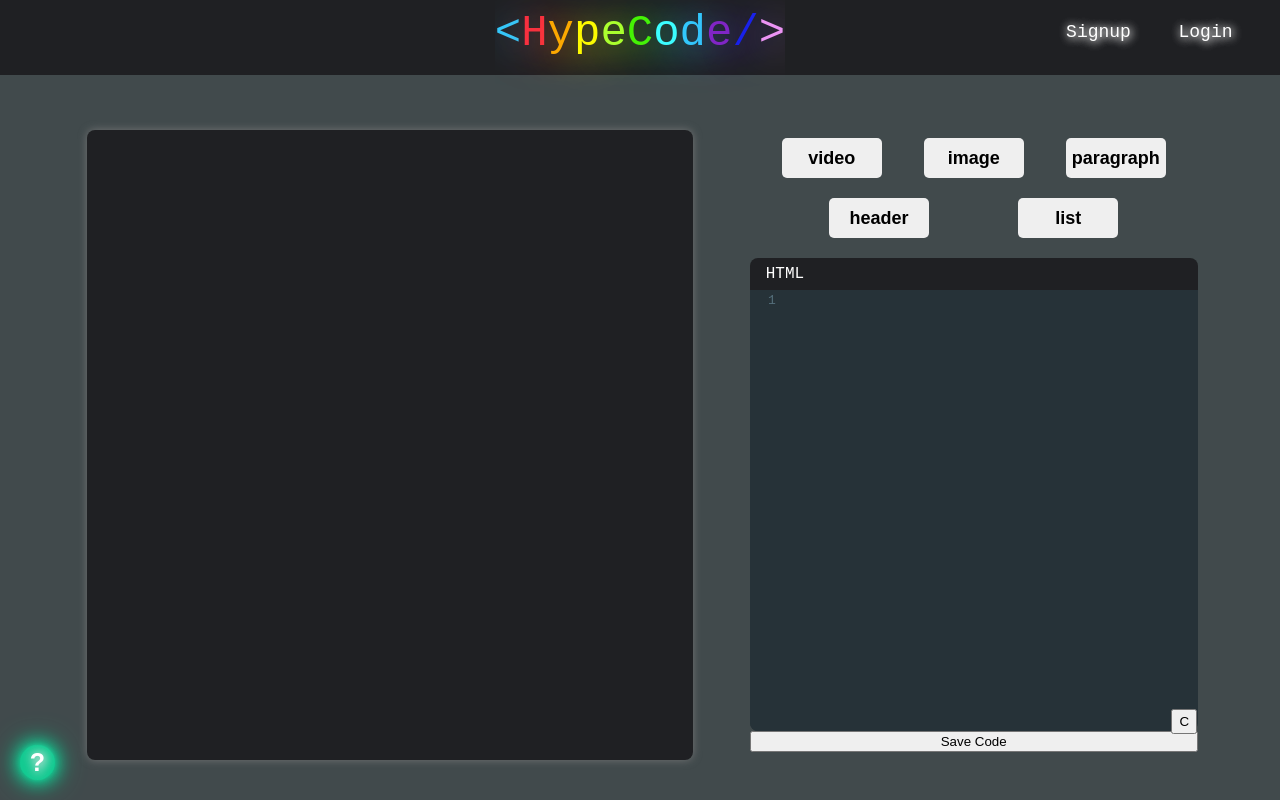
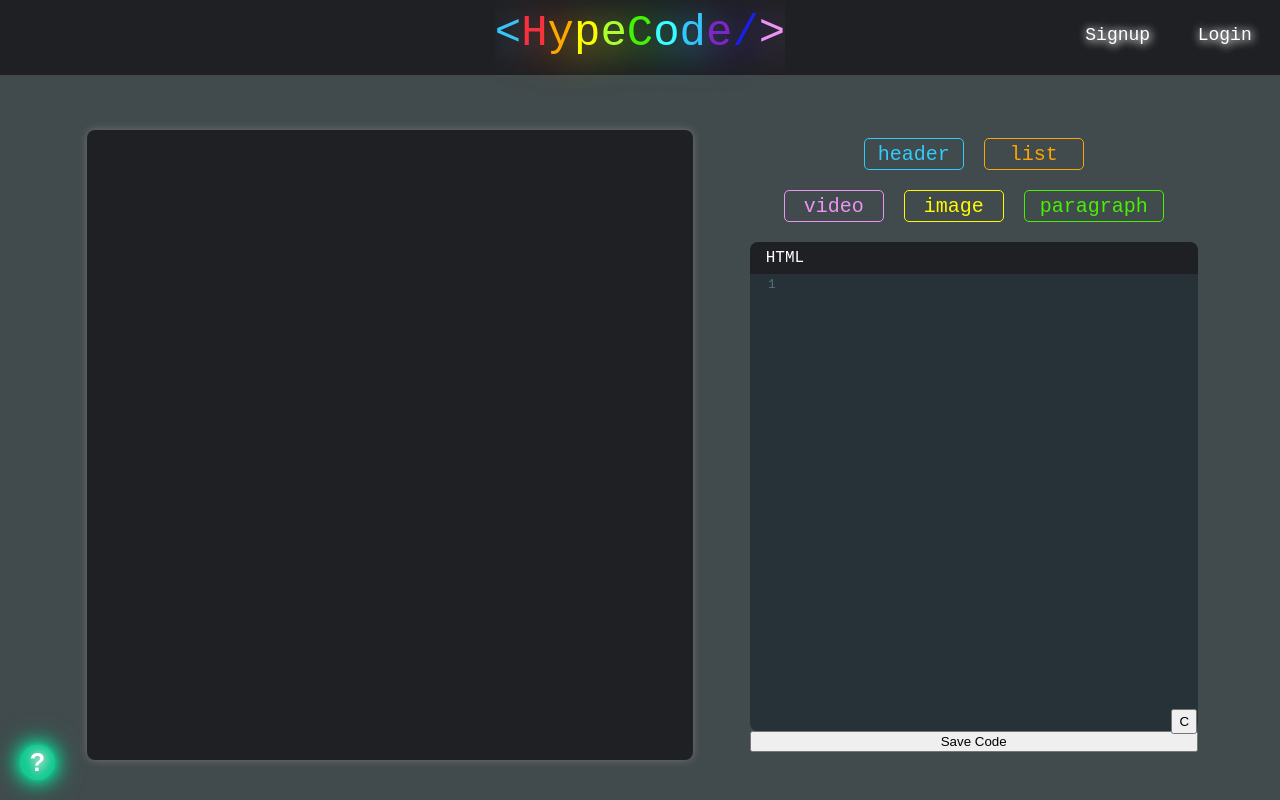
Before and after one commit to susanzea/HypeCode00, a React (Create React App) app in the folder frontend/: page / in a window 1280 px wide. Built offline with nearby package versions, Linux system fonts and the light colour scheme.

Commit message:
first level of tag buttons done

```diff
--- a/frontend/src/assets/style/menu.scss
+++ b/frontend/src/assets/style/menu.scss
@@ -74,6 +74,7 @@ $p3: #13ca91;
     overflow: hidden;
     color: white;
     text-shadow: 1px 1px 10px #fff, 1px 1px 10px #ccc;
+    padding-top: 11px;
     // box-shadow: 0 0 5px 3px $p3 ;
     // color: $p3;
     border-radius: 5px;
--- a/frontend/src/assets/style/navbar.scss
+++ b/frontend/src/assets/style/navbar.scss
@@ -20,7 +20,7 @@
     // position: fixed;
     // right: 5px;
     flex: 1;
-    margin-left: 80%;
+    margin-left: 83%;
     justify-content: center;
     display: flex;
     width: 100%;
--- a/frontend/src/assets/style/sessions.scss
+++ b/frontend/src/assets/style/sessions.scss
@@ -72,17 +72,17 @@ $p5: white;
 .submit-button {
     cursor: pointer;
     position: relative;
-    height: 10vh;
+    height: 50px;
     background: none;
     border: none;
     display: block;
-    padding: 15px 30px;
+    // padding: 15px 30px;
     // color: $p4;
     color: white;
-    font-size: 36px;
+    font-size: 26px;
     overflow: hidden;
     transition: .5s;
-    width: 75%;
+    width: 200px;
     align-self: center;
     border: 2px currentColor solid;
     margin-bottom: 44px;
--- a/frontend/src/assets/style/tag_buttons.scss
+++ b/frontend/src/assets/style/tag_buttons.scss
@@ -1,19 +1,29 @@
 #tag-buttons {
     display: flex;
-    flex-wrap: wrap;
-    justify-content: space-evenly;
+    flex-direction: column;
+    align-items: center;
     margin-bottom: 10px;
 }
 
+#tags-top-row, #tags-bottom-row {
+    display: flex;
+    flex-wrap: wrap;
+}
+
 .tag-button {
-    font-size: 18px;
-    font-weight: bold;
+    color: white;
+    font-weight: bolder;
+    font-size: 20px;
+    font-family: monospace;
+    // font-weight: ;
     border: none;
     border-radius: 5px;
     width: 100px;
-    height: 40px;
+    height: 32px;
     margin: 10px 10px;
 }
+
+
 
 .tag-form {
     border: 2px solid lightblue;
@@ -26,6 +36,83 @@
     border: 1px solid gray;
     border-radius: 3px;
 }
+
+
+
+
+
+
+#show-header-options {
+    font-weight: normal;
+    color: #31CBFD;
+    background-color: #414a4c;
+    border: 1px solid #31CBFD;
+}
+
+#show-list-options {
+    font-weight: normal;
+    color: #FBA602;
+    background-color: #414a4c;
+    border: 1px solid #FBA602;
+}
+
+#show-iframe-form {
+    font-weight: normal;
+    color: #ec94f4;
+    background-color: #414a4c;
+    border: 1px solid #ec94f4;
+}
+
+#show-image-form {
+    font-weight: normal;
+    color: #fffa00;
+    background-color: #414a4c;
+    border: 1px solid #fffa00;
+}
+
+#show-paragraph-form {
+    font-weight: normal;
+    width: 140px;
+    color: #46F200;
+    background-color: #414a4c;
+    border: 1px solid #46F200;
+}
+
+
+
+
+
+#show-header-options:hover {
+    color: #414a4c;
+    background-color: #31CBFD;
+}
+
+#show-list-options:hover {
+    color: #414a4c;
+    background-color: #FBA602;
+}
+
+#show-iframe-form:hover {
+    color: #595c5d;
+    background-color: #ec94f4;
+}
+
+#show-image-form:hover {
+    color: #414a4c;
+    background-color: #fffa00;
+}
+
+#show-paragraph-form:hover {
+    width: 140px;
+    color: #414a4c;
+    background-color: #46F200;
+}
+
+
+
+
+
+
 
 #video-form {
     display: none;
--- a/frontend/src/components/editor/App.js
+++ b/frontend/src/components/editor/App.js
@@ -38,6 +38,7 @@ function App() {
       colorize("<p>", "#46F200")
       colorize("<img", "#fffa00")
       colorize("<iframe>", "#ec94f4")
+      colorize("<video>", "#ec94f4")
       colorize("</h1>", "#31CBFD")
       colorize("</h2>", "#31CBFD")
       colorize("</h3>", "#31CBFD")
@@ -47,6 +48,7 @@ function App() {
       colorize("</p>", "#46F200")
       colorize(" >", "#fffa00")
       colorize("</iframe>", "#ec94f4")
+      colorize("</video>", "#ec94f4")
     }, 50)
   })
 
--- a/frontend/src/components/editor/Editor.js
+++ b/frontend/src/components/editor/Editor.js
@@ -99,7 +99,7 @@ class Editor extends React.Component {
             line: cursor.line,
             ch: line.length// set the character position to the end of the line
         }
-        doc.replaceRange(`<iframe width="504" height="378" src="https://www.youtube.com/embed/${content}"></iframe>\n`, pos); // adds a new line
+        doc.replaceRange(`<video>\n   <iframe width="504" height="378" src="https://www.youtube.com/embed/${content}"></iframe>\n</video>\n`, pos); // adds a new line
         e.target.childNodes[1].innerText = ""
     }
 
@@ -184,7 +184,7 @@ class Editor extends React.Component {
             line: cursor.line,
             ch: line.length// set the character position to the end of the line
         }
-        doc.replaceRange(`<ol>\n<li>${content}</li>\n</ol>\n`, pos); // adds a new line
+        doc.replaceRange(`<ol>\n   <li>${content}</li>\n</ol>\n`, pos); // adds a new line
         e.target.childNodes[1].innerText = ""
     }
 
@@ -198,7 +198,7 @@ class Editor extends React.Component {
             line: cursor.line,
             ch: line.length// set the character position to the end of the line
         }
-        doc.replaceRange(`<ul>\n<li>${content}</li>\n</ul>\n`, pos); // adds a new line
+        doc.replaceRange(`<ul>\n   <li>${content}</li>\n</ul>\n`, pos); // adds a new line
         e.target.childNodes[1].innerText = ""
     }
 
@@ -311,33 +311,9 @@ class Editor extends React.Component {
         return (
         <div className="editor-container">
             <div id="tag-buttons">
-                <div className="add-tag" id="iframe">
-                    <button onClick={this.toggleIframe} className='tag-button' id="show-iframe-form">video</button>
-                    <form onSubmit={this.appendIframe} className='tag-form' id="video-form">
-                        {iframeOpen}<span contentEditable="true" className="tag-input" id="image-input" placeholder='insert video link...'></span>{iframeClose}
-                        <button type="submit" id="add-iframe">add tag</button>
-                        <button onClick={this.toggleIframe} id="hide-iframe-form">x</button>
-                    </form>
-                </div>
 
-                <div className="add-tag" id="image">
-                    <button onClick={this.toggleImage} className='tag-button' id="show-image-form">image</button>
-                    <form onSubmit={this.appendImage} className='tag-form' id="image-form">
-                        {imageOpen}<span contentEditable="true" className="tag-input" id="image-input" placeholder='insert image link...'></span>{imageClose}
-                        <button type="submit">add tag</button>
-                        <button onClick={this.toggleImage} id="hide-image-form">x</button>
-                    </form>
-                </div>
 
-                <div className="add-tag" id="paragraph">
-                    <button onClick={this.toggleParagraph} className='tag-button' id="show-paragraph-form">paragraph</button>
-                    <form onSubmit={this.appendParagraph} className='tag-form' id="paragraph-form">
-                        {paragraphOpen}<span contentEditable="true" className="tag-input" id="paragraph-input" placeholder='insert paragraph link...'></span>{paragraphClose}
-                        <button type="submit">add tag</button>
-                        <button onClick={this.toggleParagraph} id="hide-paragraph-form">x</button>
-                    </form>
-                </div>
-
+                <div id="tags-top-row">
                     <div id="headers">
                         <button onClick={this.toggleHeader} className='tag-button' id="show-header-options">header</button>
 
@@ -389,8 +365,37 @@ class Editor extends React.Component {
                                 <button onClick={this.toggleList} id="hide-unorderedList-form">x</button>
                             </form>
                         </div>
+                    </div>
+                </div>
 
 
+                <div id="tags-bottom-row">
+                    <div className="add-tag" id="iframe">
+                        <button onClick={this.toggleIframe} className='tag-button' id="show-iframe-form">video</button>
+                        <form onSubmit={this.appendIframe} className='tag-form' id="video-form">
+                            {iframeOpen}<span contentEditable="true" className="tag-input" id="image-input" placeholder='insert video link...'></span>{iframeClose}
+                            <button type="submit" id="add-iframe">add tag</button>
+                            <button onClick={this.toggleIframe} id="hide-iframe-form">x</button>
+                        </form>
+                    </div>
+
+                    <div className="add-tag" id="image">
+                        <button onClick={this.toggleImage} className='tag-button' id="show-image-form">image</button>
+                        <form onSubmit={this.appendImage} className='tag-form' id="image-form">
+                            {imageOpen}<span contentEditable="true" className="tag-input" id="image-input" placeholder='insert image link...'></span>{imageClose}
+                            <button type="submit">add tag</button>
+                            <button onClick={this.toggleImage} id="hide-image-form">x</button>
+                        </form>
+                    </div>
+
+                    <div className="add-tag" id="paragraph">
+                        <button onClick={this.toggleParagraph} className='tag-button' id="show-paragraph-form">paragraph</button>
+                        <form onSubmit={this.appendParagraph} className='tag-form' id="paragraph-form">
+                            {paragraphOpen}<span contentEditable="true" className="tag-input" id="paragraph-input" placeholder='insert paragraph link...'></span>{paragraphClose}
+                            <button type="submit">add tag</button>
+                            <button onClick={this.toggleParagraph} id="hide-paragraph-form">x</button>
+                        </form>
+                    </div>
                 </div>
 
             </div>
--- a/frontend/src/components/session/login_form.js
+++ b/frontend/src/components/session/login_form.js
@@ -70,7 +70,7 @@ class LoginForm extends React.Component {
               value={this.state.password}
               onChange={this.handleInput} />
           </div>
-          <button className="submit-button">Log in</button>
+          <button className="submit-button">Login</button>
         </form>
       </div>
     )
```
Lines whose indentation alone changed are shown as unchanged.
